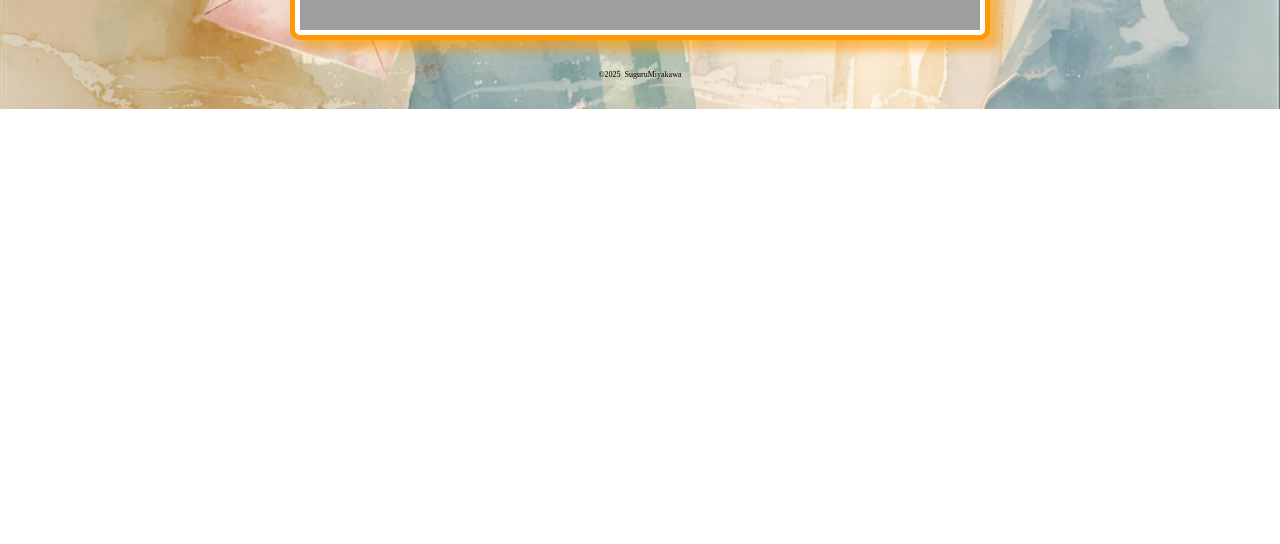
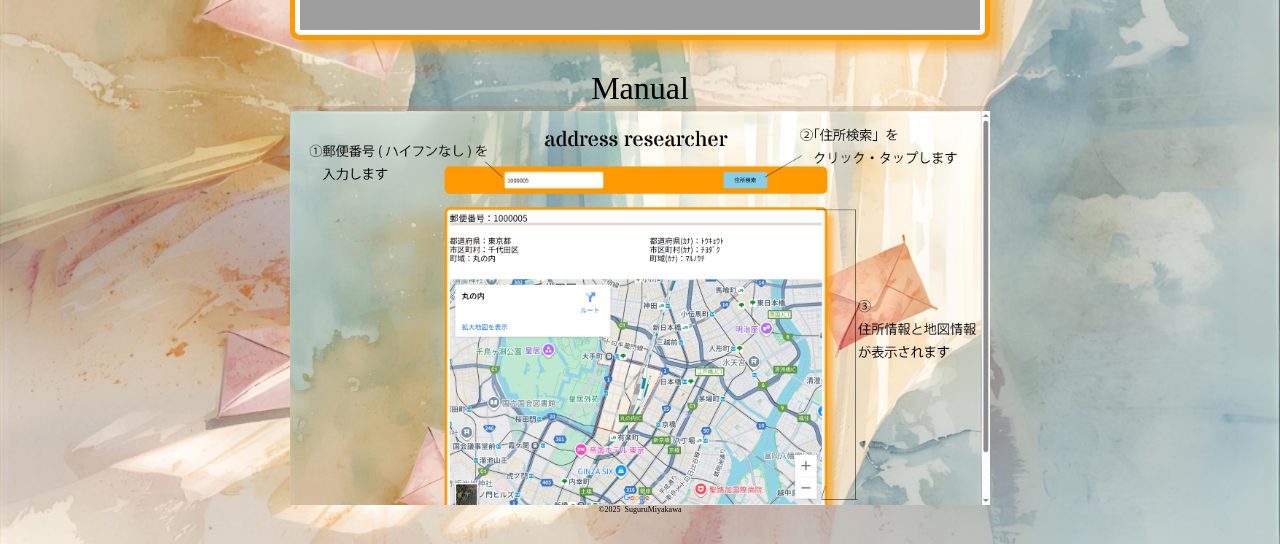
Before and after one commit to sukmiyakawa/address-app, a React (Vite) app: page / in a window 1280 px wide. Shown: the part 703-1247 px from the top of the page. Before the commit the page ends 812 px from the top, so only its background shows below. Built offline with nearby package versions, Linux system fonts and the light colour scheme; grey boxes are pictures that could not be loaded.

Commit message:
マニュアル追加

```diff
--- a/src/App.tsx
+++ b/src/App.tsx
@@ -2,6 +2,7 @@ import { useState } from "react";
 import Title from "./components/Title";
 import Form from "./components/Form";
 import Results from "./components/Results";
+import Manual from "./components/Manual";
 import Copy from "./components/Copy";
 type ResultsState = {
   zipcode: string;
@@ -49,6 +50,7 @@ const App = () => {
       <Title />
       <Form setZipcode={setZipcode} getZipcode={getZipcode} />
       <Results results={results} />
+      <Manual />
       <Copy />
     </>
   );
--- /dev/null
+++ b/src/components/Manual.tsx
@@ -0,0 +1,11 @@
+const Manual = () => {
+  return (
+    <>
+      <div className="manual">
+        <h2 className="manualTitle">Manual</h2>
+        <img src="../src/assets/img/manual.png" />
+      </div>
+    </>
+  );
+};
+export default Manual;
--- a/src/index.css
+++ b/src/index.css
@@ -84,6 +84,14 @@ iframe {
   width: 100%;
   aspect-ratio: 1.6/1;
 }
+.manualTitle,
+.manual img {
+  width: 100%;
+}
+.manualTitle {
+  text-align: center;
+  font-size: 3.2rem;
+}
 small {
   display: block;
   margin-bottom: 30px;
```
Also changed, not shown: src/assets/img/manual.png (added).
